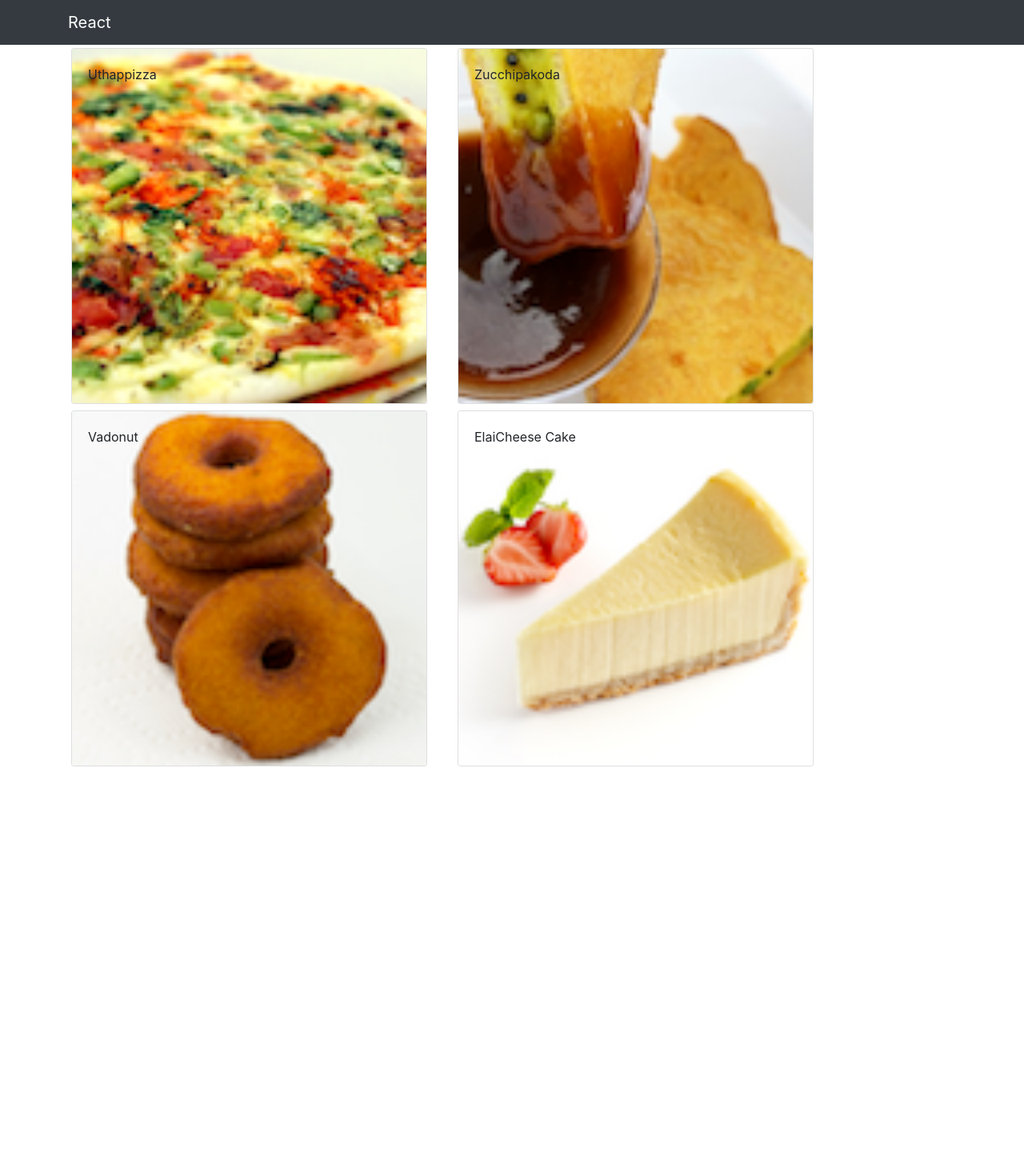
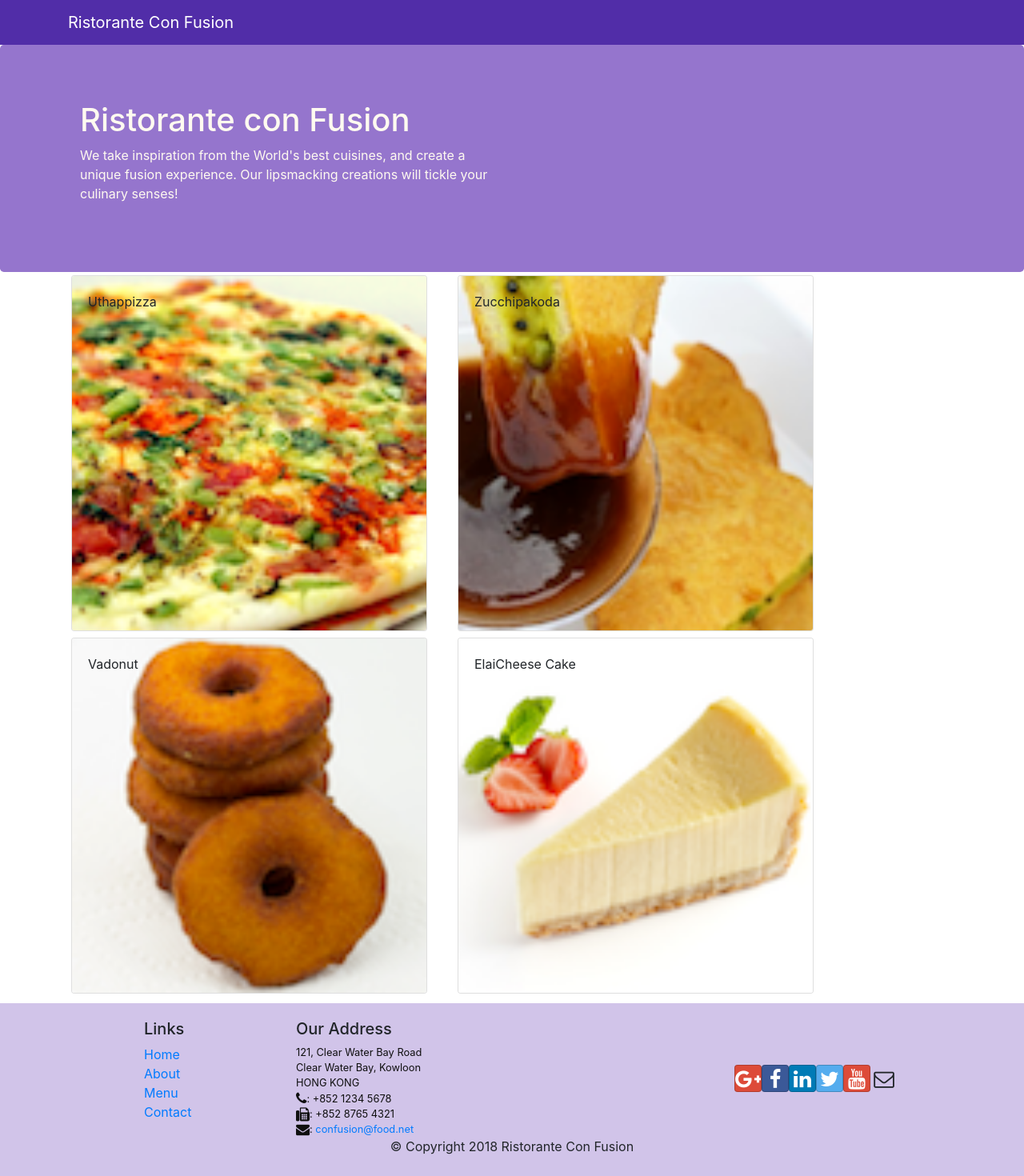
Before and after one commit to furher023/reactPractice, a React (Create React App) app: page / in a window 1280 px wide. Shown: the top 1470 px of the page at 80% size. Before the commit the page ends 970 px from the top, so only its background shows below. Built offline with nearby package versions, Linux system fonts and the light colour scheme.

Commit message:
Heade and footer components

```diff
--- a/package.json
+++ b/package.json
@@ -7,7 +7,9 @@
     "@testing-library/react": "^9.5.0",
     "@testing-library/user-event": "^7.2.1",
     "bootstrap": "^4.5.2",
+    "bootstrap-social": "^5.1.1",
     "dateformat": "^3.0.3",
+    "font-awesome": "^4.7.0",
     "react": "^16.13.1",
     "react-dom": "^16.13.1",
     "react-moment": "^0.9.7",
--- a/src/App.css
+++ b/src/App.css
@@ -1,36 +1,33 @@
-
-
-.App-logo {
-  height: 40vmin;
-  pointer-events: none;
+.row-header{
+  margin:0px auto;
+  padding:0px auto;
 }
 
-@media (prefers-reduced-motion: no-preference) {
-  .App-logo {
-    animation: App-logo-spin infinite 20s linear;
-  }
+.row-content {
+  margin:0px auto;
+  padding: 50px 0px 50px 0px;
+  border-bottom: 1px ridge;
+  min-height:400px;
 }
 
-.App-header {
-  background-color: #282c34;
-  min-height: 100vh;
-  display: flex;
-  flex-direction: column;
-  align-items: center;
-  justify-content: center;
-  font-size: calc(10px + 2vmin);
-  color: white;
+.footer{
+  background-color: #D1C4E9;
+  margin:0px auto;
+  padding: 20px 0px 20px 0px;
+}
+.jumbotron {
+  padding:70px 30px 70px 30px;
+  margin:0px auto;
+  background: #9575CD ;
+  color:floralwhite;
 }
 
-.App-link {
-  color: #61dafb;
+address{
+  font-size:80%;
+  margin:0px;
+  color:#0f0f0f;
 }
 
-@keyframes App-logo-spin {
-  from {
-    transform: rotate(0deg);
-  }
-  to {
-    transform: rotate(360deg);
-  }
+.navbar-dark {
+  background-color: #512DA8;
 }
--- a/src/App.js
+++ b/src/App.js
@@ -1,5 +1,7 @@
 import React, {Component} from 'react';
-import Main from './components/Main'
+import Main from './components/Main';
+import 'font-awesome/css/font-awesome.css';
+import 'bootstrap-social/bootstrap-social.css'
 import './App.css';
 
 class App extends Component {
--- /dev/null
+++ b/src/components/Footer.js
@@ -0,0 +1,50 @@
+import React from 'react';
+
+function Footer(props) {
+    return(
+    <div className="footer">
+        <div className="container">
+            <div className="row justify-content-center">
+                <div className="col-4 offset-1 col-sm-2">
+                    <h5>Links</h5>
+                    <ul className="list-unstyled">
+                        <li><a href="#">Home</a></li>
+                        <li><a href="#">About</a></li>
+                        <li><a href="#">Menu</a></li>
+                        <li><a href="contactus.html">Contact</a></li>
+                    </ul>
+                </div>
+                <div className="col-7 col-sm-5">
+                    <h5>Our Address</h5>
+                    <address>
+		              121, Clear Water Bay Road<br />
+		              Clear Water Bay, Kowloon<br />
+		              HONG KONG<br />
+		              <i className="fa fa-phone fa-lg"></i>: +852 1234 5678<br />
+		              <i className="fa fa-fax fa-lg"></i>: +852 8765 4321<br />
+		              <i className="fa fa-envelope fa-lg"></i>: <a href="mailto:confusion@food.net">
+                         confusion@food.net</a>
+                    </address>
+                </div>
+                <div className="col-12 col-sm-4 align-self-center">
+                    <div className="text-center">
+                        <a className="btn btn-social-icon btn-google" href="http://google.com/+"><i className="fa fa-google-plus"></i></a>
+                        <a className="btn btn-social-icon btn-facebook" href="http://www.facebook.com/profile.php?id="><i className="fa fa-facebook"></i></a>
+                        <a className="btn btn-social-icon btn-linkedin" href="http://www.linkedin.com/in/"><i className="fa fa-linkedin"></i></a>
+                        <a className="btn btn-social-icon btn-twitter" href="http://twitter.com/"><i className="fa fa-twitter"></i></a>
+                        <a className="btn btn-social-icon btn-google" href="http://youtube.com/"><i className="fa fa-youtube"></i></a>
+                        <a className="btn btn-social-icon" href="mailto:"><i className="fa fa-envelope-o"></i></a>
+                    </div>
+                </div>
+            </div>
+            <div className="row justify-content-center">
+                <div className="col-auto">
+                    <p>© Copyright 2018 Ristorante Con Fusion</p>
+                </div>
+            </div>
+        </div>
+    </div>
+    )
+}
+
+export default Footer;
--- /dev/null
+++ b/src/components/Header.js
@@ -0,0 +1,34 @@
+import React,{ Component } from 'react';
+import {Navbar, NavbarBrand,Jumbotron} from 'reactstrap';
+
+class Header extends Component{
+    render(){
+        return(
+
+            //Shorthand for React.Fragment
+            <>
+
+      <Navbar dark>
+        <div className="container">
+            <NavbarBrand href="/">Ristorante Con Fusion</NavbarBrand>
+        </div>
+      </Navbar>
+      <Jumbotron>
+           <div className="container">
+               <div className="row row-header">
+                   <div className="col-12 col-sm-6">
+                       <h1>Ristorante con Fusion</h1>
+                       <p>We take inspiration from the World's best cuisines, and create a unique fusion experience. Our lipsmacking creations will tickle your culinary senses!</p>
+                   </div>
+               </div>
+           </div>
+       </Jumbotron>
+
+    </>
+        );
+
+
+        }
+}
+
+export default Header;
--- a/src/components/Main.js
+++ b/src/components/Main.js
@@ -1,5 +1,6 @@
 import React, {Component} from 'react';
-import {Navbar, NavbarBrand} from 'reactstrap';
+import Header from './Header';
+import Footer from './Footer';
 import Menu from './MenuComponent';
 import Selected from './DishDetailComponent'
 import {DISHES} from '../shared/Dishes';
@@ -20,13 +21,10 @@
   render() {
     return(
       <div className="App">
-      <Navbar dark color="dark">
-        <div className="container">
-          <NavbarBrand href="/">React</NavbarBrand>
-        </div>
-      </Navbar>
+        <Header />
       <Menu dishes={this.state.dishes} onClick={(dishId)=> this.onDishSelect(dishId) }/>
       <Selected dish={this.state.dishes.filter((dish)=> dish.id === this.state.selectedDish)[0]} />
+        <Footer />
     </div>
     );
   }
```
Also changed, not shown: 1 other file (tests, documents, lock files or other folders).
